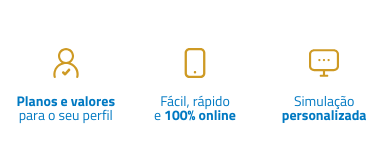
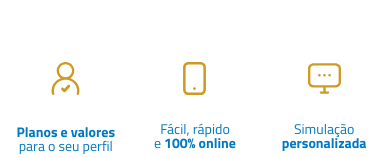
Before and after one commit to thiagolimao/lp-afiliados, a website: page src/index.html in a window 390 px wide. Shown: the part 3456-3614 px from the top of the page. Drawn offline with nearby package versions, Linux system fonts and the light colour scheme; files that its build step writes are made by us from their sources.

Commit message:
Fix page speed

```diff
--- a/gulpfile.js
+++ b/gulpfile.js
@@ -58,7 +58,7 @@ function compileHTML() {
     var js_links = '';
     for (let dependency in dependencies) {
         if (dependencies[dependency].css_link !== undefined) {
-            css_links += '<link href="' + dependencies[dependency].css_link + '" rel="stylesheet">';
+            css_links += '<link media="all" href="' + dependencies[dependency].css_link + '" rel="stylesheet">';
         }
         if (dependencies[dependency].js_link !== undefined) {
             js_links += '<script src="' + dependencies[dependency].js_link + '"></script>';
--- a/src/parts/home/simule-section.html
+++ b/src/parts/home/simule-section.html
@@ -6,7 +6,7 @@
                 <div class="card card-left-icon">
                     <header class="card-header">
                         <picture>
-                            <img src="assets/img/icon/ico-footer-online.svg" width="55px" height="auto" class="card-img" alt="...">
+                            <img src="assets/img/icon/ico-footer-online.svg" width="55px" height="55px" class="card-img" alt="...">
                         </picture>
                         <h3 class="card-title">
                             Fácil, rápido <br>
@@ -19,7 +19,7 @@
                 <div class="card card-left-icon">
                     <header class="card-header">
                         <picture>
-                            <img src="assets/img/icon/ico-footer-simulacao.svg" width="55px" height="auto" class="card-img" alt="...">
+                            <img src="assets/img/icon/ico-footer-simulacao.svg" width="55px" height="55px" class="card-img" alt="...">
                         </picture>
                         <h3 class="card-title">
                             Simulação  <br><strong>personalizada</strong>
@@ -31,7 +31,7 @@
                 <div class="card card-left-icon">
                     <header class="card-header">
                         <picture>
-                            <img src="assets/img/icon/ico-footer-planos.svg" width="61px" height="auto" class="card-img" alt="...">
+                            <img src="assets/img/icon/ico-footer-planos.svg" width="61px" height="61px" class="card-img" alt="...">
                         </picture>
                         <h3 class="card-title">
                             <strong>Planos e valores</strong> <br>
--- a/src/scss/components/_card.scss
+++ b/src/scss/components/_card.scss
@@ -433,10 +433,10 @@
                 }
 
                 @media only screen and (max-width: 767.98px) {
-                    max-width: 30px;
+                    max-width: auto;
 
                     .card-img {
-                        max-width: 30px;
+                        max-width: 33px;
                     }
                 }
             }
```
